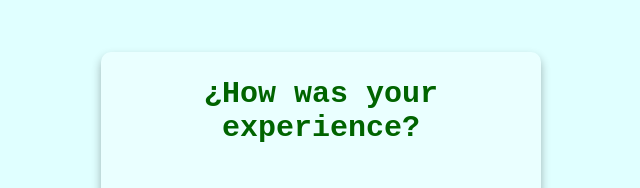
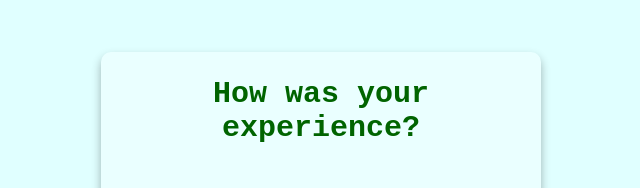
Before and after one commit to Antonella-wd/feedback-ui, a plain HTML site: page index.html in a window 1280 px wide. Shown: the part 185-373 px from the top of the page, without its empty margins (319-959 px from the left). Drawn offline with Linux system fonts and the light colour scheme.

Commit message:
Update index.html

```diff
--- a/index.html
+++ b/index.html
@@ -10,7 +10,7 @@
 </head>
 <body>
     <div class="container" id="container">
-        <h1 class="heading">¿How was your experience? </h1>
+        <h1 class="heading">How was your experience? </h1>
         <div class="ratings-container" id="ratings-container">
             <div class="rating">
                 <img src="sad.png" alt="">
```
